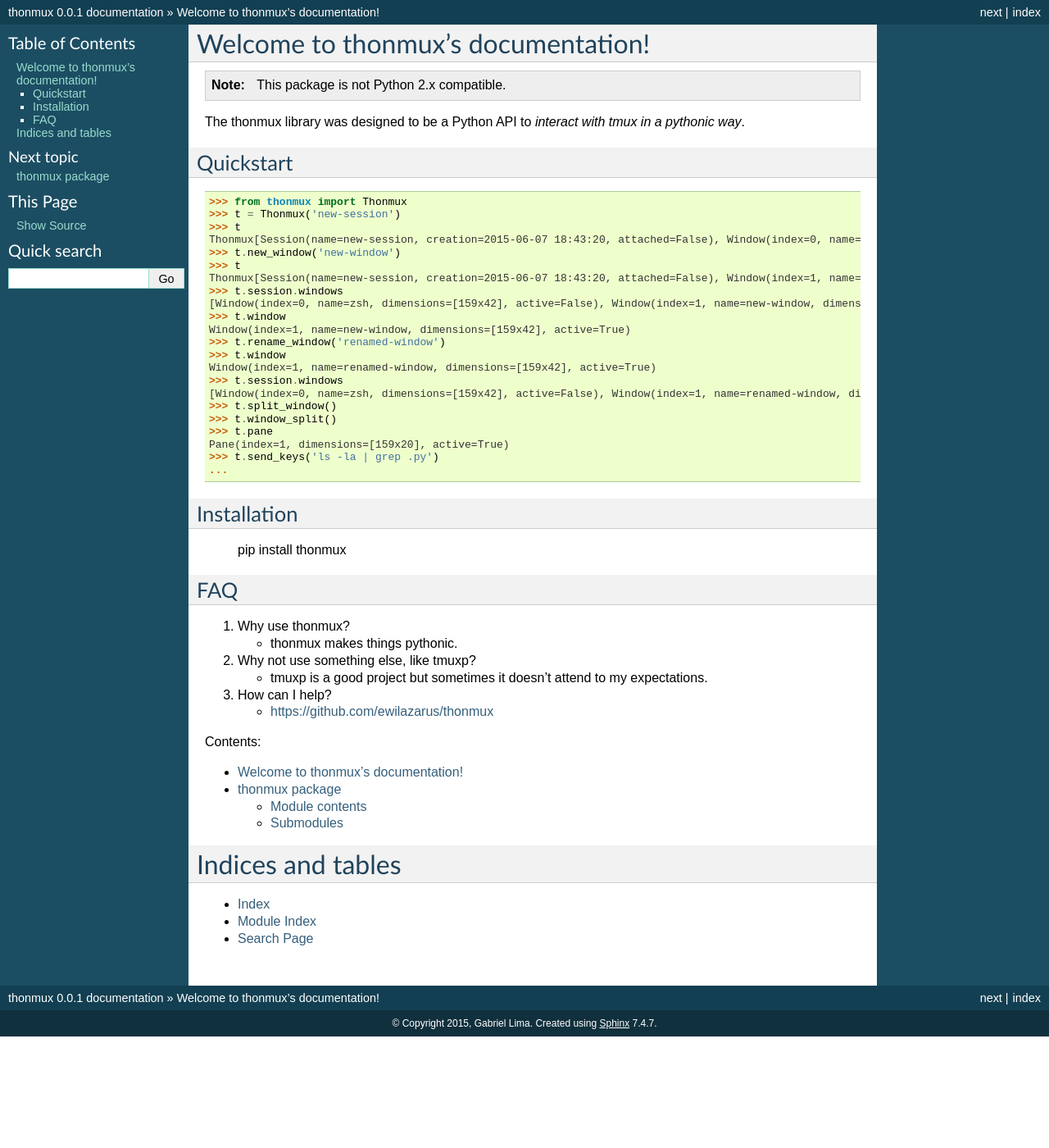
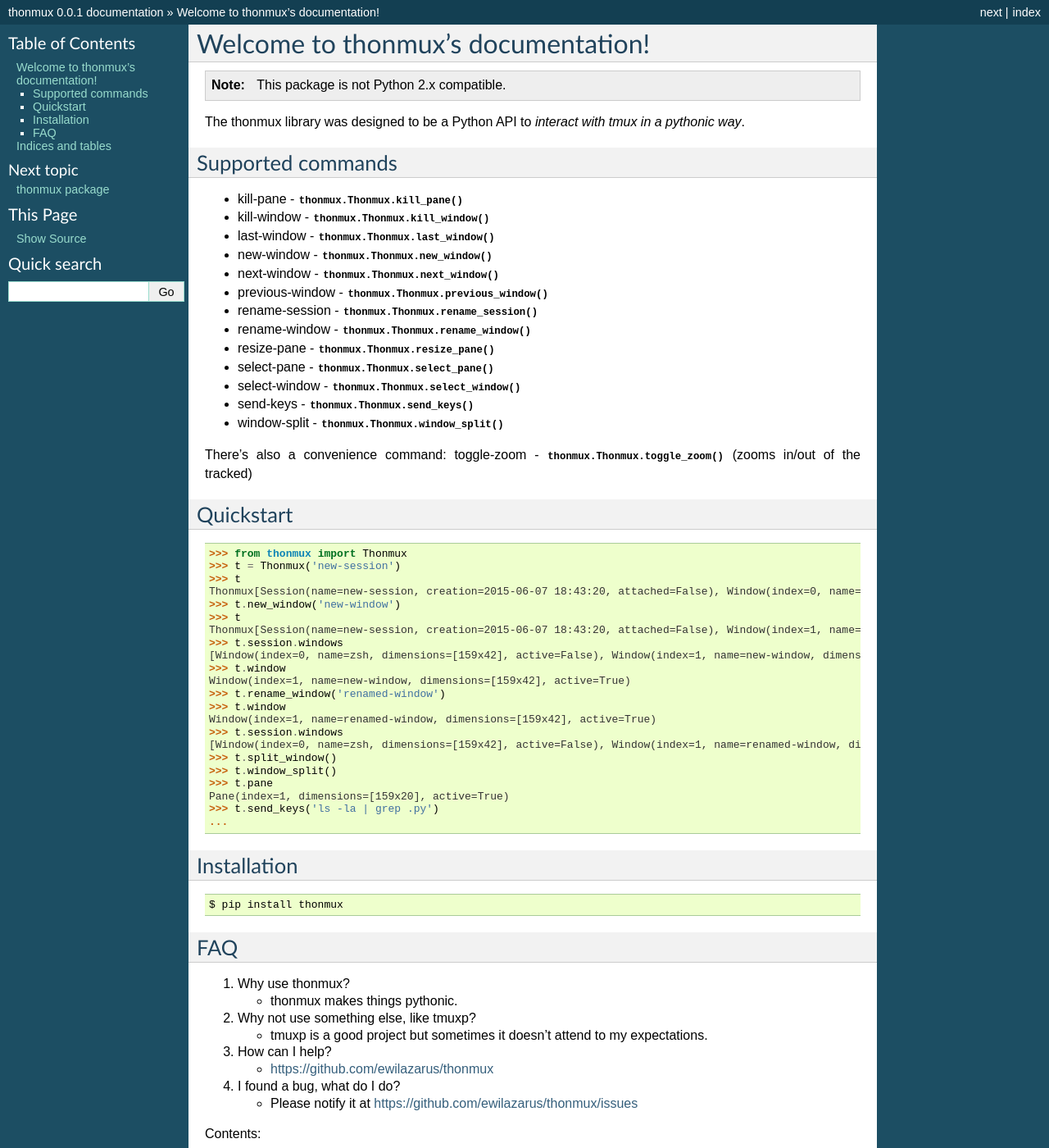
Before and after one commit to ewilazarus/thonmux, a Sphinx documentation site: the page built from docs/source/index.rst, in a window 1280 px wide and 1400 px high. Shown: the whole window at 82% size. Built offline with Sphinx 7.4.7, drawn with Linux system fonts in a browser that asks for light colours.

Commit message:
Documenting

```diff
--- a/docs/source/index.rst
+++ b/docs/source/index.rst
@@ -9,6 +9,26 @@
 .. note:: This package is not Python 2.x compatible.
 
 The thonmux library was designed to be a Python API to *interact with tmux in a pythonic way*.
+
+Supported commands
+------------------
+
+* kill-pane - :meth:`thonmux.Thonmux.kill_pane`
+* kill-window - :meth:`thonmux.Thonmux.kill_window`
+* last-window - :meth:`thonmux.Thonmux.last_window`
+* new-window - :meth:`thonmux.Thonmux.new_window`
+* next-window - :meth:`thonmux.Thonmux.next_window`
+* previous-window - :meth:`thonmux.Thonmux.previous_window`
+* rename-session - :meth:`thonmux.Thonmux.rename_session`
+* rename-window - :meth:`thonmux.Thonmux.rename_window`
+* resize-pane - :meth:`thonmux.Thonmux.resize_pane`
+* select-pane - :meth:`thonmux.Thonmux.select_pane`
+* select-window - :meth:`thonmux.Thonmux.select_window`
+* send-keys - :meth:`thonmux.Thonmux.send_keys`
+* window-split - :meth:`thonmux.Thonmux.window_split`
+
+There's also a convenience command: toggle-zoom - :meth:`thonmux.Thonmux.toggle_zoom` (zooms in/out of the
+tracked)
 
 Quickstart
 ----------
@@ -38,8 +58,9 @@
 
 Installation
 ------------
+::
 
-    pip install thonmux
+   $ pip install thonmux
 
 FAQ
 ---
@@ -57,6 +78,9 @@
 
    * https://github.com/ewilazarus/thonmux
 
+4. I found a bug, what do I do?
+
+   * Please notify it at https://github.com/ewilazarus/thonmux/issues
 
 Contents:
 
```
Also changed, not shown: 1 other file.
